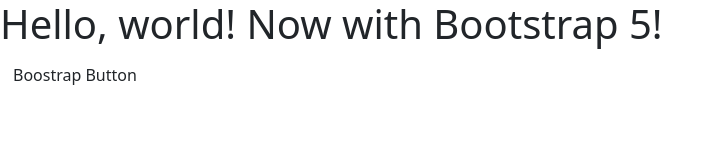
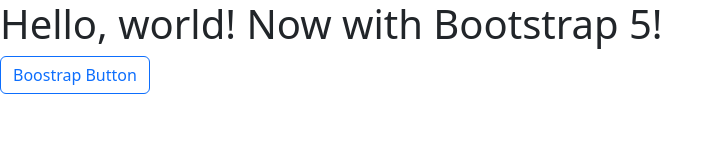
Before and after one commit to kdub1312/kdub1312.github.io, a plain HTML site: page index.html in a window 1280 px wide. Shown: the whole page, without its empty margins (0-723 px from the left). Drawn offline with nearby package versions, Linux system fonts and the light colour scheme.

Commit message:
adds styling to button

```diff
--- a/index.html
+++ b/index.html
@@ -12,6 +12,6 @@
 </head>
 <body>
   <h1>Hello, world! Now with Bootstrap 5!</h1>
-  <a href="" class="btn">Boostrap Button</a>
+  <a href="" class="btn btn-outline-primary">Boostrap Button</a>
 </body>
 </html>
```
